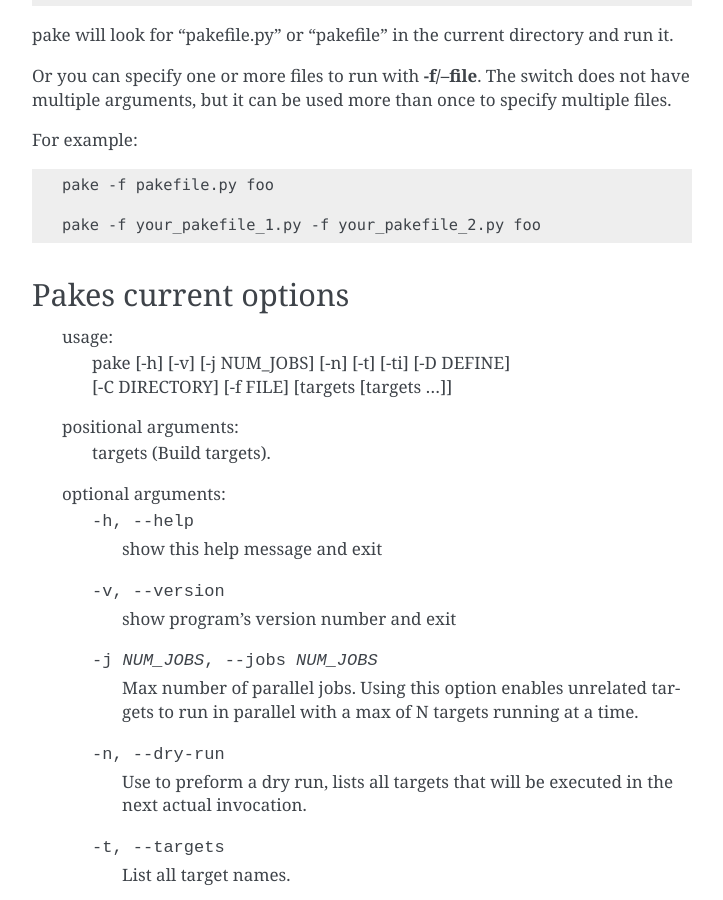
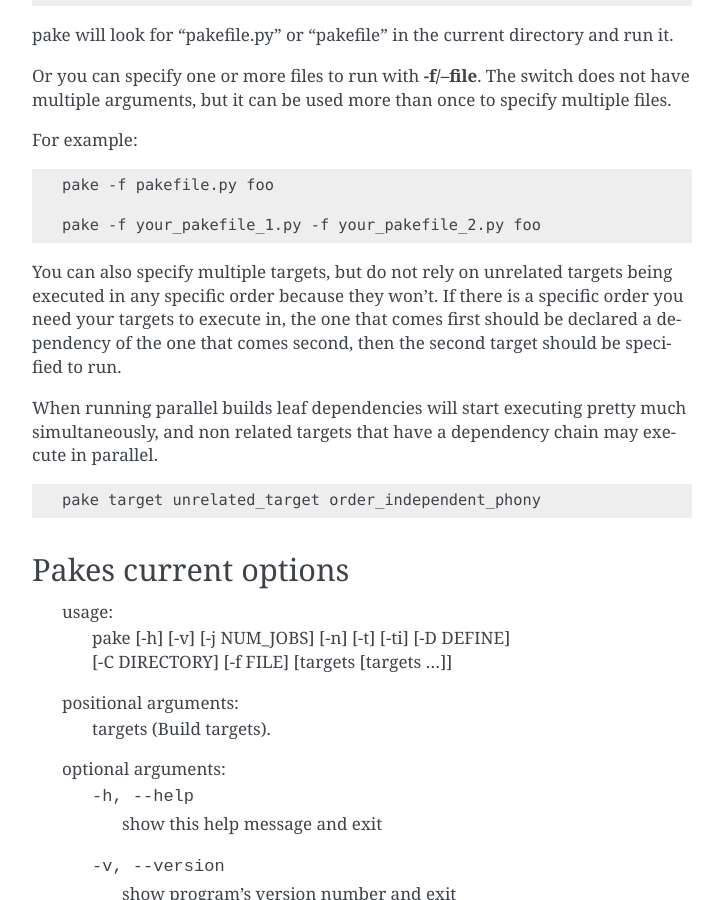
Before and after one commit to Teriks/pake, a Sphinx documentation site: the page built from docs/index.rst, in a window 1280 px wide and 900 px high, scrolled down 4460 px. Shown: the whole window, without its empty margins (388-1111 px from the left). Built offline with Sphinx 7.4.7, drawn with Linux system fonts in a browser that asks for light colours.

Commit message:
Add note about command line target order to docs
The order specified targets execute in is non deterministic,
if a deterministic order is desired create a dependency chain.

```diff
--- a/docs/index.rst
+++ b/docs/index.rst
@@ -246,6 +246,22 @@ For example:
     pake -f your_pakefile_1.py -f your_pakefile_2.py foo
 
 
+You can also specify multiple targets, but do not rely on unrelated targets
+being executed in any specific order because they won't.  If there is a specific
+order you need your targets to execute in, the one that comes first should be declared
+a dependency of the one that comes second, then the second target should be specified to run.
+
+When running parallel builds leaf dependencies will start executing pretty much
+simultaneously, and non related targets that have a dependency chain may execute
+in parallel.
+
+
+.. code-block:: bash
+
+    pake target unrelated_target order_independent_phony
+
+
+
 Pakes current options
 ---------------------
 
```
Also changed, not shown: README.md (+13 -0 lines).
